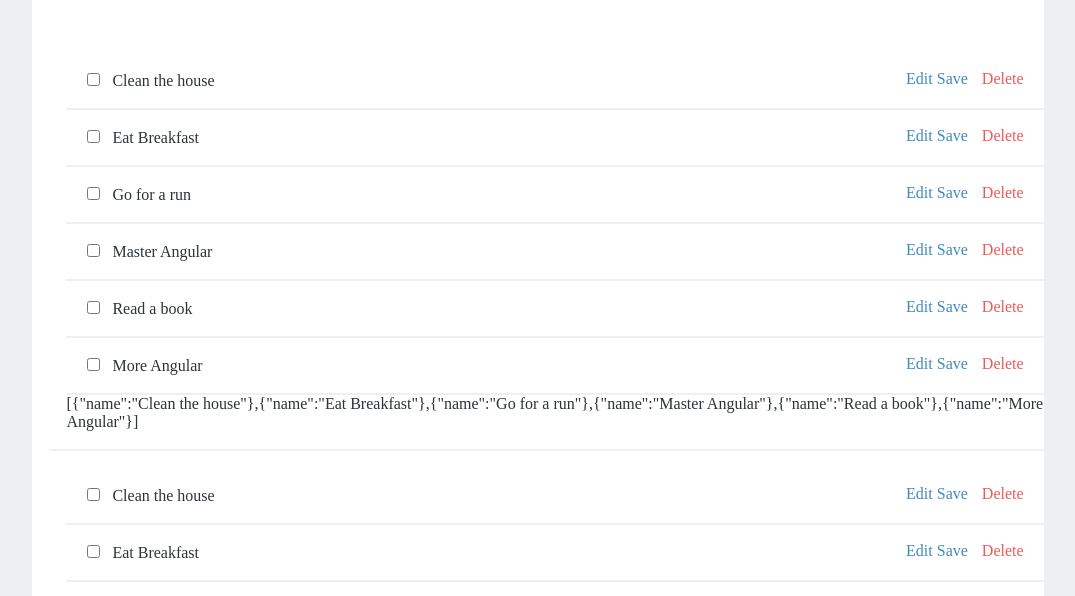
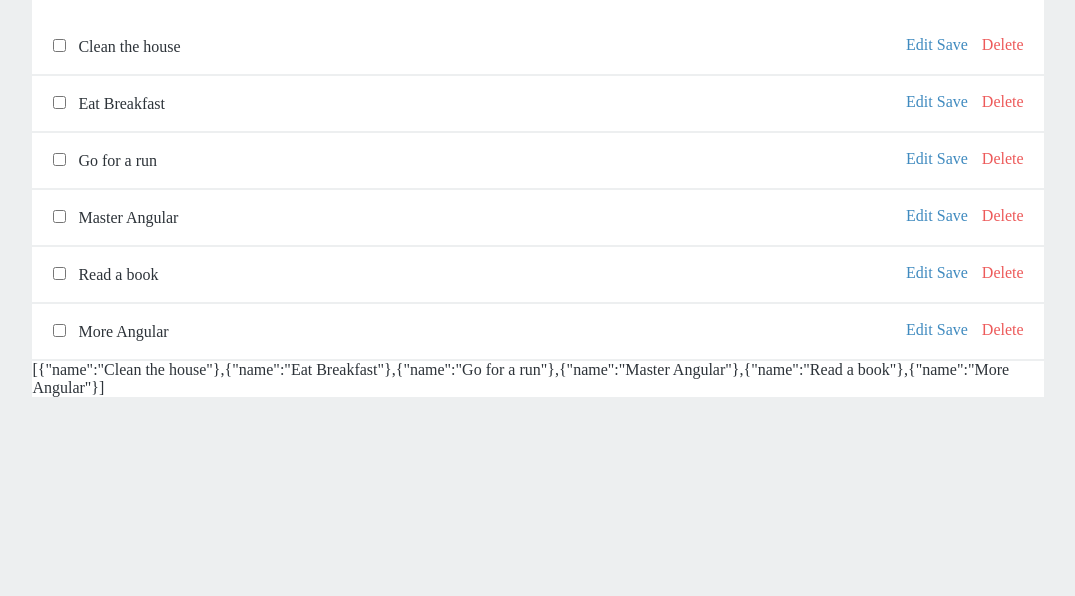
Before and after one commit to anthony-ware/ToDo-App, a plain HTML site: page index.html in a window 1280 px wide. Shown: the part 181-777 px from the top of the page, without its empty margins (102-1177 px from the left). Drawn offline with nearby package versions, Linux system fonts and the light colour scheme.

Commit message:
update fix

```diff
--- a/index.html
+++ b/index.html
@@ -9,8 +9,6 @@
 <body ng-app='todoApp'>
 	<div ng-controller= 'mainCtrl' class="list">
 			<h1>My TODO's</h1>
-			<div class="item"  ng-class="{'editing-item': editing, 'edited':task.edited}" ng-repeat='task in tasks'>
-			<div class="item" ng-class="{editing-item: editing}" ng-repeat='task in tasks'>
 			<div class="item"  ng-class="{'editing-item': editing, 'edited':task.edited}" ng-repeat='task in tasks'>
 				<input type="checkbox" ng-model='task.completed'/>
 				<label ng-hide='editing'>{{task.name}}</label>
```
